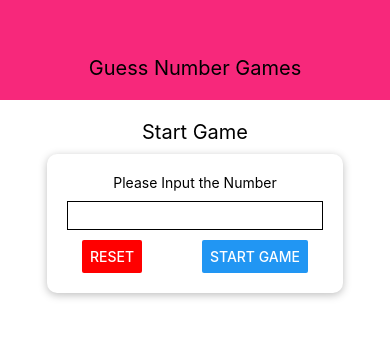
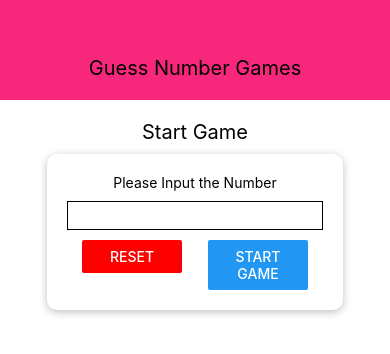
Before and after one commit to madiajijah11/rn-second-app, a React Native app: screen / in a window 390 px wide. Shown: the top 354 px of the page. Built offline with nearby package versions, Linux system fonts and the light colour scheme.

Commit message:
change button size

```diff
--- a/screens/StartGameScreen.js
+++ b/screens/StartGameScreen.js
@@ -10,8 +10,12 @@ const StartGameScreen = (props) => {
         <Text>Please Input the Number</Text>
         <TextInput style={styles.inputText} />
         <View style={styles.buttonContainer}>
-          <Button color="red" title="Reset" onPress={() => {}} />
-          <Button title="Start Game" onPress={() => {}} />
+          <View style={styles.buttonSize}>
+            <Button color="red" title="Reset" onPress={() => {}} />
+          </View>
+          <View style={styles.buttonSize}>
+            <Button title="Start Game" onPress={() => {}} />
+          </View>
         </View>
       </Card>
     </View>
@@ -46,6 +50,9 @@ const styles = StyleSheet.create({
     justifyContent: "space-between",
     paddingHorizontal: 15,
   },
+  buttonSize: {
+    width: 100,
+  }
 });
 
 export default StartGameScreen;
```
